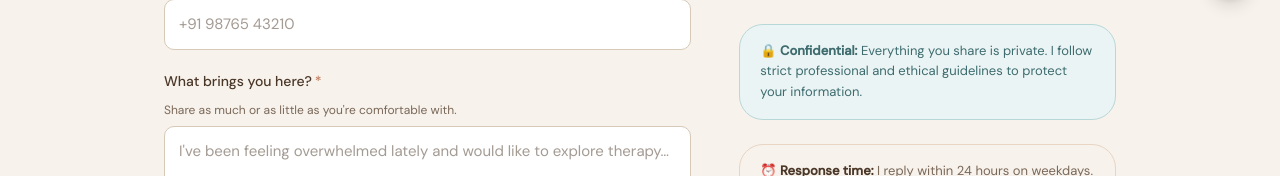
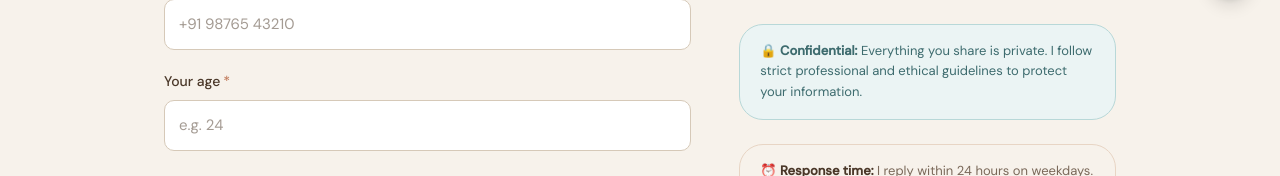
Before and after one commit to Apoorva-Sati/innerloom, a Next.js app: page /contact in a window 1280 px wide. Shown: the part 776-952 px from the top of the page. Built offline with nearby package versions, Linux system fonts and the light colour scheme; no server answers.

Commit message:
changegd some css and added validation and new firld age

```diff
--- a/src/components/about/MyApproach.tsx
+++ b/src/components/about/MyApproach.tsx
@@ -50,7 +50,7 @@ export function MyApproach() {
             >
               <div className="shrink-0 text-[28px]">{p.icon}</div>
               <div>
-                <h3 className="mb-2  text-base font-medium text-teal">
+                <h3 className="mb-2  text-xl font-medium text-teal">
                   {p.title}
                 </h3>
                 <p className="text-sm leading-[1.7] text-brown-mid">
--- a/src/components/shared/ContactForm.tsx
+++ b/src/components/shared/ContactForm.tsx
@@ -6,6 +6,11 @@ import { ContactSchema, type ContactFormErrors } from "@/lib/validations/contact
 // ─── Types ───────────────────────────────────────────────────────────────────
 
 type Status = "idle" | "loading" | "success" | "error"
+
+// ─── Age thresholds ────────────────────────────────────────────────────────────
+
+const BLOCKED_MAX_AGE = 13 // 13 and under → cannot book at all
+const CONSENT_MAX_AGE = 18 // 14–18 → needs parent/guardian consent
 
 // ─── Small reusable pieces ───────────────────────────────────────────────────
 
@@ -64,7 +69,9 @@ const inputBase: React.CSSProperties = {
   fontSize: "15px",
   color: "#4A3728",
   backgroundColor: "#FFFFFF",
-  border: "1.5px solid #D6C9B8",
+  borderWidth: "1.5px",
+  borderStyle: "solid",
+  borderColor: "#D6C9B8",
   borderRadius: "10px",
   outline: "none",
   transition: "border-color 0.15s",
@@ -82,13 +89,31 @@ export function ContactForm() {
   const [status, setStatus] = useState<Status>("idle")
   const [errors, setErrors] = useState<ContactFormErrors>({})
   const [serverError, setServerError] = useState<string>("")
+  const [age, setAge] = useState<string>("")
   const formRef = useRef<HTMLFormElement>(null)
+
+  // ── Age checks ──────────────────────────────────────────────────────────────
+  const parsedAge = age === "" ? null : Number(age)
+  const isBlocked =
+    parsedAge !== null && !Number.isNaN(parsedAge) && parsedAge <= BLOCKED_MAX_AGE
+  const needsConsent =
+    parsedAge !== null &&
+    !Number.isNaN(parsedAge) &&
+    parsedAge > BLOCKED_MAX_AGE &&
+    parsedAge <= CONSENT_MAX_AGE
 
   // ── Submit handler ──────────────────────────────────────────────────────────
   async function handleSubmit(e: React.FormEvent<HTMLFormElement>) {
     e.preventDefault()
     setErrors({})
     setServerError("")
+
+    // Hard stop — 13 and under cannot submit, no matter what
+    if (isBlocked) {
+      alert("Sorry, you cannot book a session. You must be at least 14 years old.")
+      return
+    }
+
     setStatus("loading")
 
     const form = e.currentTarget
@@ -99,7 +124,7 @@ export function ContactForm() {
       name: raw.get("name") as string,
       email: raw.get("email") as string,
       phone: raw.get("phone") as string,
-      session_type: raw.get("session_type") as string,
+      age: raw.get("age") as string,
       message: raw.get("message") as string,
       consent: raw.get("consent") === "on" ? true : (false as unknown as true),
       _honey: raw.get("_honey") as string,
@@ -129,6 +154,7 @@ export function ContactForm() {
       if (res.ok) {
         setStatus("success")
         formRef.current?.reset()
+        setAge("")
       } else if (res.status === 400 && data.errors) {
         // Server returned validation errors (e.g. extra server-side checks)
         setErrors(data.errors)
@@ -343,7 +369,69 @@ export function ContactForm() {
           <FieldError messages={errors.phone} />
         </span>
       </div>
-      {/* ── Row 4: Message ── */}
+
+      {/* ── Row 4: Age ── */}
+      <div>
+        <Label htmlFor="age" required>
+          Your age
+        </Label>
+        <input
+          id="age"
+          name="age"
+          type="number"
+          min={1}
+          max={120}
+          inputMode="numeric"
+          placeholder="e.g. 24"
+          value={age}
+          disabled={isLoading}
+          aria-invalid={!!errors.age || isBlocked}
+          aria-describedby="age-error"
+          onChange={(e) => setAge(e.target.value)}
+          style={{
+            ...inputBase,
+            ...((errors.age || isBlocked) ? inputError : {}),
+            opacity: isLoading ? 0.6 : 1,
+          }}
+          onFocus={(e) => {
+            if (!errors.age && !isBlocked) e.target.style.borderColor = "#3D6B6E"
+          }}
+          onBlur={(e) => {
+            if (!errors.age && !isBlocked) e.target.style.borderColor = "#D6C9B8"
+          }}
+        />
+        <span id="age-error">
+          {isBlocked ? (
+            <p
+              role="alert"
+              style={{
+                color: "#C0392B",
+                fontSize: "12px",
+                marginTop: "4px",
+                lineHeight: 1.4,
+              }}
+            >
+              Sorry, you cannot book a session. You must be at least 14 years old.
+            </p>
+          ) : needsConsent ? (
+            <p
+              style={{
+                color: "#7A6859",
+                fontSize: "12px",
+                marginTop: "4px",
+                lineHeight: 1.4,
+              }}
+            >
+              You&apos;ll need consent from a parent or guardian before we can begin
+              sessions together.
+            </p>
+          ) : (
+            <FieldError messages={errors.age} />
+          )}
+        </span>
+      </div>
+
+      {/* ── Row 5: Message ── */}
       <div>
         <Label htmlFor="message" required>
           What brings you here?
@@ -381,7 +469,7 @@ export function ContactForm() {
         </span>
       </div>
 
-      {/* ── Row 5: Consent checkbox ── */}
+      {/* ── Row 6: Consent checkbox ── */}
       <div>
         <label
           style={{
@@ -428,7 +516,7 @@ export function ContactForm() {
       {/* ── Submit button ── */}
       <button
         type="submit"
-  disabled={isLoading}
+        disabled={isLoading || isBlocked}
         aria-busy={isLoading}
         className={`
           w-full min-h-13
@@ -438,8 +526,8 @@ export function ContactForm() {
           text-base font-medium text-white
           transition-colors
           ${
-      isLoading
-        ? "bg-terra-dark cursor-not-allowed"
+            isLoading || isBlocked
+              ? "bg-terra-dark cursor-not-allowed opacity-60"
               : "bg-terra hover:bg-terra-dark cursor-pointer"
           }
         `}
--- a/src/components/shared/NewsletterSignup.tsx
+++ b/src/components/shared/NewsletterSignup.tsx
@@ -41,7 +41,7 @@ export function NewsletterSignup({ source }: { source?: string }) {
   }
 
   return (
-    <div className="bg-[#EDE5D8] rounded-2xl p-8">
+    <div className="bg-sand rounded-2xl p-8">
       <h3 className="font-serif text-xl text-[#2C2C2A] mb-2">
         Stay in the loop
       </h3>
@@ -66,26 +66,26 @@ export function NewsletterSignup({ source }: { source?: string }) {
           placeholder="Your name (optional)"
           value={name}
           onChange={(e) => setName(e.target.value)}
-          className="w-full px-4 py-3 rounded-xl border border-[#E8D5C4] bg-white text-[#2C2C2A] text-sm placeholder:text-[#C4BDB6] focus:outline-none focus:border-[#4A7C6F]"
+          className="w-full px-4 py-3 rounded-xl border border-peach bg-white text-[#2C2C2A] text-sm placeholder:text-[#C4BDB6] focus:outline-none focus:border-[#4A7C6F]"
         />
         <input
           type="email"
           placeholder="Your email address"
           value={email}
           onChange={(e) => setEmail(e.target.value)}
-          className="w-full px-4 py-3 rounded-xl border border-[#E8D5C4] bg-white text-[#2C2C2A] text-sm placeholder:text-[#C4BDB6] focus:outline-none focus:border-[#4A7C6F]"
+          className="w-full px-4 py-3 rounded-xl border border-peach bg-white text-[#2C2C2A] text-sm placeholder:text-[#C4BDB6] focus:outline-none focus:border-[#4A7C6F]"
         />
         <button
           onClick={handleSubmit}
           disabled={status === 'loading' || !email}
-          className="w-full py-3 rounded-xl bg-[#C17B5C] text-white text-sm font-medium hover:bg-[#A5644A] transition-colors disabled:opacity-50"
+          className="w-full py-3 rounded-xl bg-terra text-white text-sm font-medium hover:bg-terra-dark transition-colors disabled:opacity-50"
         >
           {status === 'loading' ? 'Subscribing...' : 'Subscribe'}
         </button>
       </div>
 
       {status === 'error' && (
-        <p className="text-xs text-[#C17B5C] mt-3">
+        <p className="text-xs text-terra mt-3">
           Something went wrong. Please try again.
         </p>
       )}
--- a/src/lib/validations/contact.ts
+++ b/src/lib/validations/contact.ts
@@ -17,6 +17,12 @@ export const ContactSchema = z.object({
     .optional()
     .or(z.literal("")),
 
+  age: z.coerce
+      .number({ error: "Please enter your age" })
+      .int("Age must be a whole number")
+      .min(14, "You must be at least 14 years old to submit this form")
+      .max(120, "Please enter a valid age"),
+
   message: z
     .string()
     .min(10, "Please share a bit more (at least 10 characters)")
```
Also changed, not shown: src/app/(pages)/privacy-policy/page.tsx (renamed from src/app/(pages)/privacy/page.tsx), 1 other file (tests, documents, lock files or other folders). Lines whose indentation alone changed are shown as unchanged.
